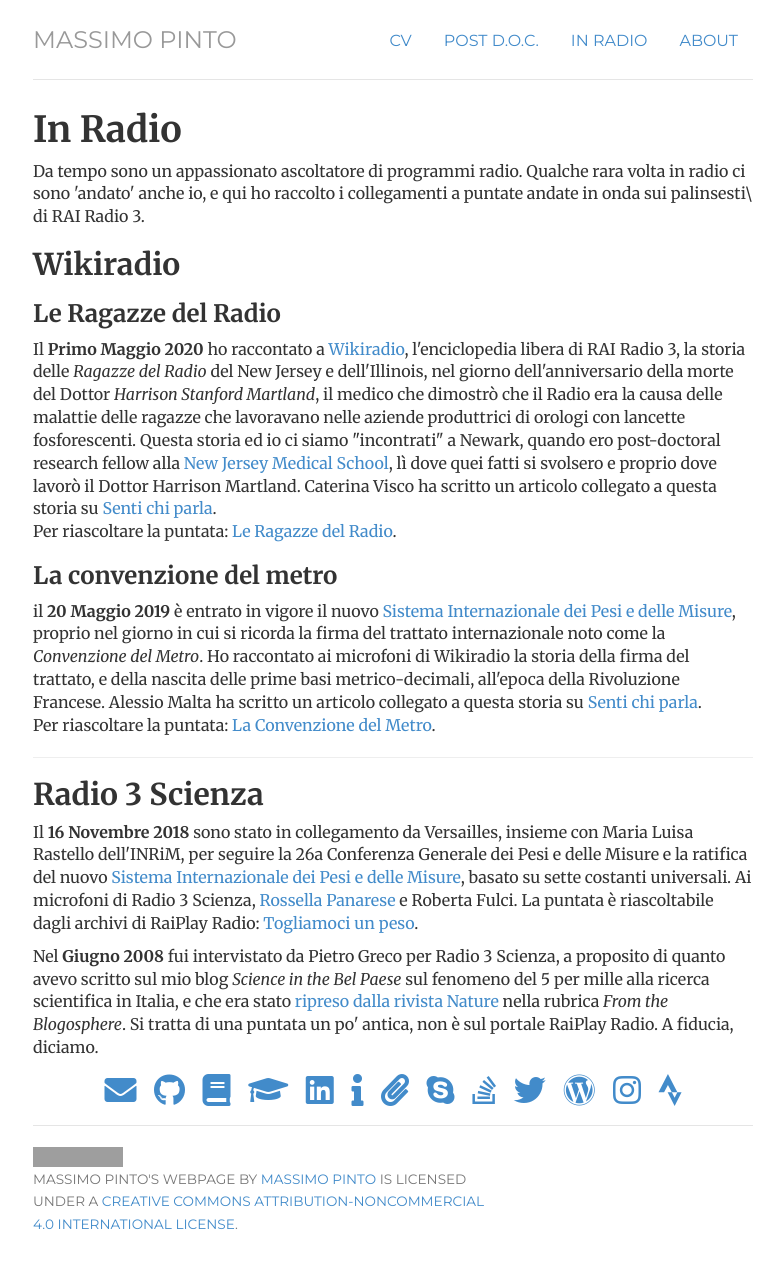
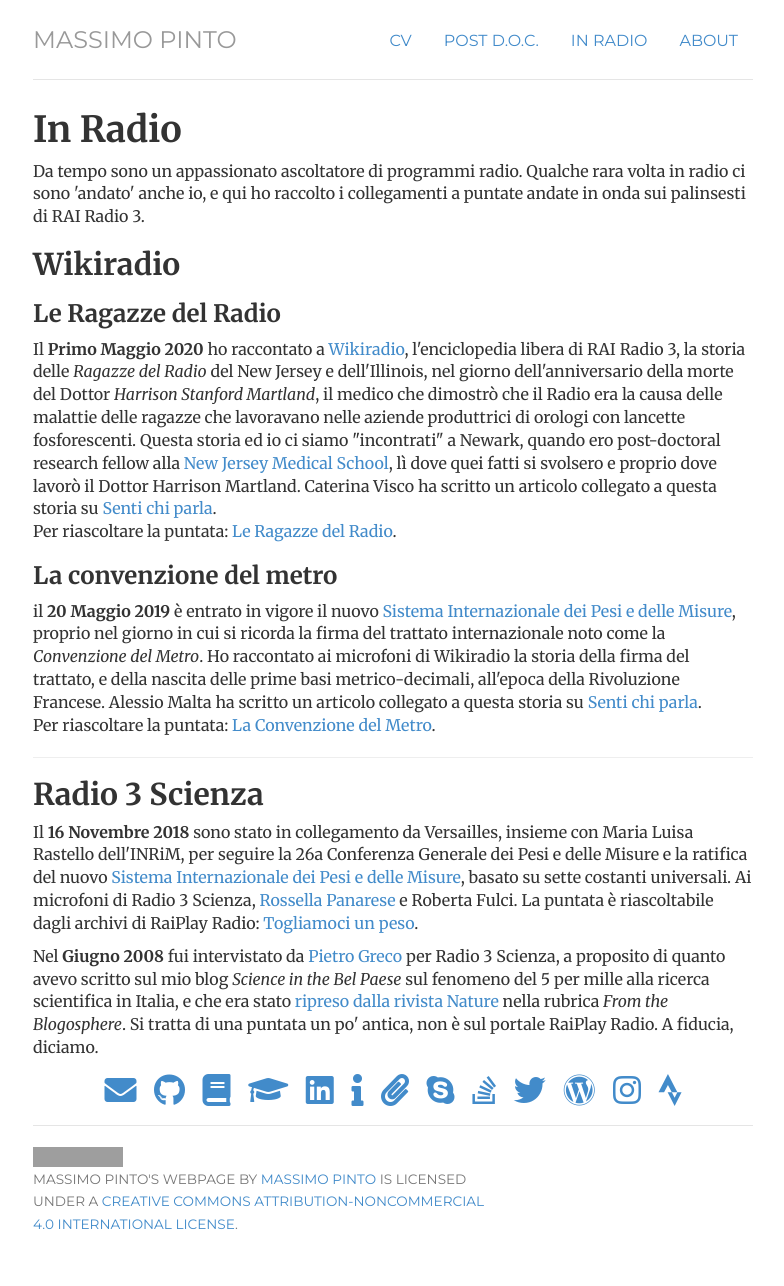
Before and after one commit to massimopinto/massimopinto.github.io, a Jekyll site: the page built from inRadio/index.html, in a window 1280 px wide. Shown: the whole page, without its empty margins (247-1031 px from the left). Built offline with Jekyll 4.4.1, drawn with Linux system fonts in a browser that asks for light colours; grey boxes are pictures that could not be loaded.

```diff
--- a/inRadio/index.html
+++ b/inRadio/index.html
@@ -8,7 +8,7 @@ title: in Radio
   <p>
 Da tempo sono un appassionato ascoltatore di programmi radio. Qualche rara volta in radio
 ci sono 'andato' anche io, e qui ho raccolto i collegamenti a puntate andate in
-onda sui palinsesti\ di RAI Radio 3.
+onda sui palinsesti di RAI Radio 3.
 </p>
 <h2> Wikiradio </h2>
 <h3>Le Ragazze del Radio</h3>
@@ -40,6 +40,6 @@ di Radio 3 Scienza, <a href="https://it.wikipedia.org/wiki/Rossella_Panarese">Ro
 riascoltabile dagli archivi di RaiPlay Radio: <a
 href="https://www.raiplayradio.it/audio/2018/11/RADIO3-SCIENZA-Togliamoci-un-peso-53ba2cf0-7aa4-4890-827f-4ce48b2d7053.html">Togliamoci
 un peso</a>.</p>
-<p>Nel <b>Giugno 2008</b> fui intervistato da Pietro Greco per Radio 3 Scienza, a proposito di quanto avevo scritto sul mio blog <em>Science in the Bel Paese</em> sul fenomeno del 5 per mille alla ricerca scientifica in Italia, e che era stato <a href="https://www.nature.com/articles/7194xic">ripreso dalla rivista Nature</a> nella rubrica <em>From the Blogosphere</em>. Si tratta di una puntata un po' antica, non è sul portale RaiPlay Radio. A fiducia, diciamo.</p>
+<p>Nel <b>Giugno 2008</b> fui intervistato da <a href="https://it.wikipedia.org/wiki/Pietro_Greco">Pietro Greco</a> per Radio 3 Scienza, a proposito di quanto avevo scritto sul mio blog <em>Science in the Bel Paese</em> sul fenomeno del 5 per mille alla ricerca scientifica in Italia, e che era stato <a href="https://www.nature.com/articles/7194xic">ripreso dalla rivista Nature</a> nella rubrica <em>From the Blogosphere</em>. Si tratta di una puntata un po' antica, non è sul portale RaiPlay Radio. A fiducia, diciamo.</p>
 
 </div><!-- /.blurb -->
```
